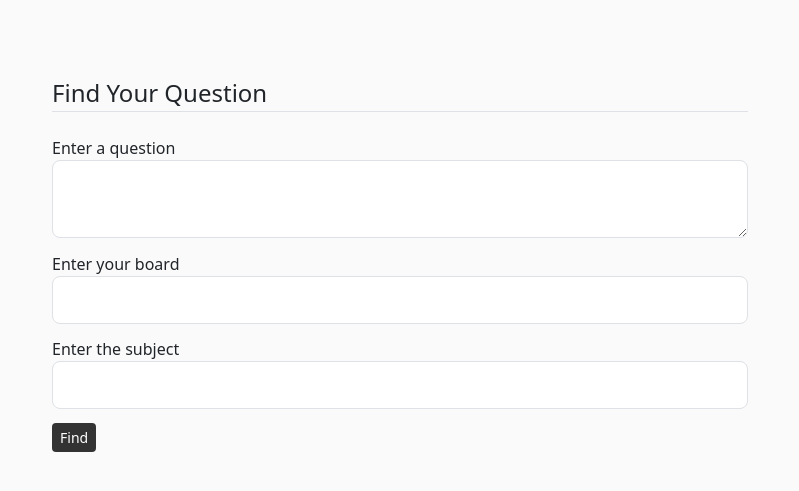
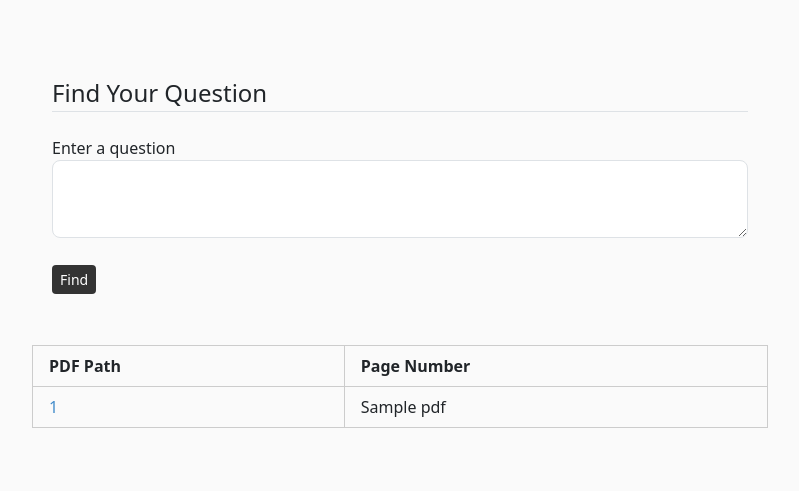
Before and after one commit to ycatsh/past-pilot, a Flask app: template past_pilot/templates/index.html in a window 1280 px wide. Shown: the part 66-557 px from the top of the page, without its empty margins (50-849 px from the left). Run offline with Flask 3, Linux system fonts and the light colour scheme; tables that the repository leaves empty hold one stand-in row (values such as "Sample post"); the template is opened without the code that fills it: values that come from a table or form of the project are taken from there, most other values are stand-ins (such as "Sample title", 1, 10 or a date in 2020).

Commit message:
changes in html

```diff
--- a/past_pilot/templates/about.html
+++ b/past_pilot/templates/about.html
@@ -1,4 +1,5 @@
 {% extends "layout.html" %}
 {% block content %}
+<br>
 <h1>About Page</h1>
 {% endblock content %}
--- a/past_pilot/templates/index.html
+++ b/past_pilot/templates/index.html
@@ -23,30 +23,16 @@
                 </div>
 
                 <div class="form-group">
-                    {{ form.board.label(class="form-control-label") }}
-                    {% if form.board.errors %}
-                        {{ form.board(class="form-control form-control-lg is-invalid") }}
+                    {{ form.keys.label(class="form-control-label") }}
+                    {% if form.keys.errors %}
+                        {{ form.keys(class="form-control form-control-lg is-invalid") }}
                         <div class="invalid-feedback">
-                            {% for error in form.board.errors %}
+                            {% for error in form.keys.errors %}
                                 <span>{{ error }}</span>
                             {% endfor %}
                         </div>
                     {% else %}
-                        {{ form.board(class="form-control form-control-lg") }}
-                    {% endif %}
-                </div>
-
-                <div class="form-group">
-                    {{ form.subject.label(class="form-control-label") }}
-                    {% if form.subject.errors %}
-                        {{ form.subject(class="form-control form-control-lg is-invalid") }}
-                        <div class="invalid-feedback">
-                            {% for error in form.subject.errors %}
-                                <span>{{ error }}</span>
-                            {% endfor %}
-                        </div>
-                    {% else %}
-                        {{ form.subject(class="form-control form-control-lg") }}
+                        {{ form.keys(class="form-control form-control-lg") }}
                     {% endif %}
                 </div>
             </fieldset>
@@ -56,4 +42,23 @@
             </div>
         </form>
     </div>
+
+    <div>
+        <table>
+            <thead>
+                <tr>
+                    <th>PDF Path</th>
+                    <th>Page Number</th>
+                </tr>
+            </thead>
+            <tbody>
+                {% for pdf in pdfs %}
+                <tr>
+                    <td><a href="{{ pdf[0] }}#page={{ pdf[1] }}">{{ pdf[0] }}</a></td>
+                    <td>{{ pdf[1] }}</td>
+                </tr>
+                {% endfor %}
+            </tbody>
+        </table>
+    </div>
 {% endblock content %}
--- /dev/null
+++ b/past_pilot/templates/pdf.html
@@ -0,0 +1,4 @@
+{% extends "layout.html" %}
+{% block content %}
+<embed src="{{ pdf_path }}" type="application/pdf" width="100%" height="600px" />
+{% endblock content %}
--- a/past_pilot/templates/welcome.html
+++ b/past_pilot/templates/welcome.html
@@ -1,4 +1,5 @@
 {% extends "layout.html" %}
 {% block content %}
+<br>
 <h1>Welcome Page</h1>
 {% endblock content %}
```
Also changed, not shown: past_pilot/templates/profile.html (+20 -1 lines).
